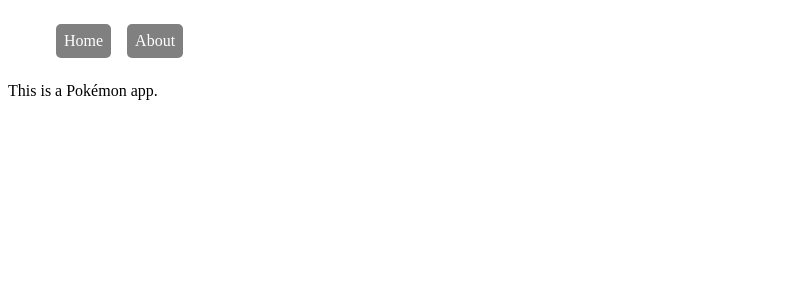
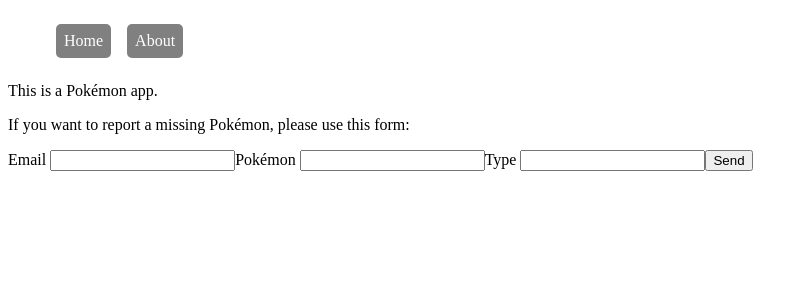
Before and after one commit to makinacorpus/angular-training, an Angular app: page /about in a window 1280 px wide. Shown: the top 300 px of the page, without its empty margins (0-808 px from the left). Built offline with nearby package versions, Linux system fonts and the light colour scheme.

Commit message:
Add contact form

```diff
--- a/src/app/about/about.component.html
+++ b/src/app/about/about.component.html
@@ -1,3 +1,4 @@
 <p>
   This is a Pokémon app.
 </p>
+<app-contact></app-contact>
--- a/src/app/app.module.ts
+++ b/src/app/app.module.ts
@@ -10,6 +10,7 @@ import { HomeComponent } from './home/home.component';
 import { AboutComponent } from './about/about.component';
 import { NavigationComponent } from './navigation/navigation.component';
 import { DetailComponent } from './detail/detail.component';
+import { ContactComponent } from './contact/contact.component';
 
 export const routes: Routes = [
   { path: '', component: HomeComponent },
@@ -23,7 +24,8 @@ export const routes: Routes = [
     HomeComponent,
     AboutComponent,
     NavigationComponent,
-    DetailComponent
+    DetailComponent,
+    ContactComponent
   ],
   imports: [
     BrowserModule,
--- /dev/null
+++ b/src/app/contact/contact.component.html
@@ -0,0 +1,7 @@
+<p>If you want to report a missing Pokémon, please use this form:</p>
+<form #f="ngForm" (ngSubmit)="sendMail(f.value)">
+    <label>Email <input type="string" name="email" ngModel /></label>
+    <label>Pokémon <input type="string" name="pokemonName" ngModel /></label>
+    <label>Type <input type="string" name="pokemonType" ngModel /></label>
+    <button>Send</button>
+</form>
--- /dev/null
+++ b/src/app/contact/contact.component.ts
@@ -0,0 +1,22 @@
+import { Component, OnInit } from '@angular/core';
+
+@Component({
+  selector: 'app-contact',
+  templateUrl: './contact.component.html',
+  styleUrls: ['./contact.component.css']
+})
+export class ContactComponent implements OnInit {
+
+  constructor() { }
+
+  ngOnInit() {
+  }
+
+  sendMail(data) {
+      console.log('-------- SEND EMAIL --------');
+      console.log(data.email);
+      console.log(data.pokemonName);
+      console.log(data.pokemonType);
+  }
+
+}
```
Also changed, not shown: src/app/contact/contact.component.css (added), 1 other file (tests, documents, lock files or other folders).
